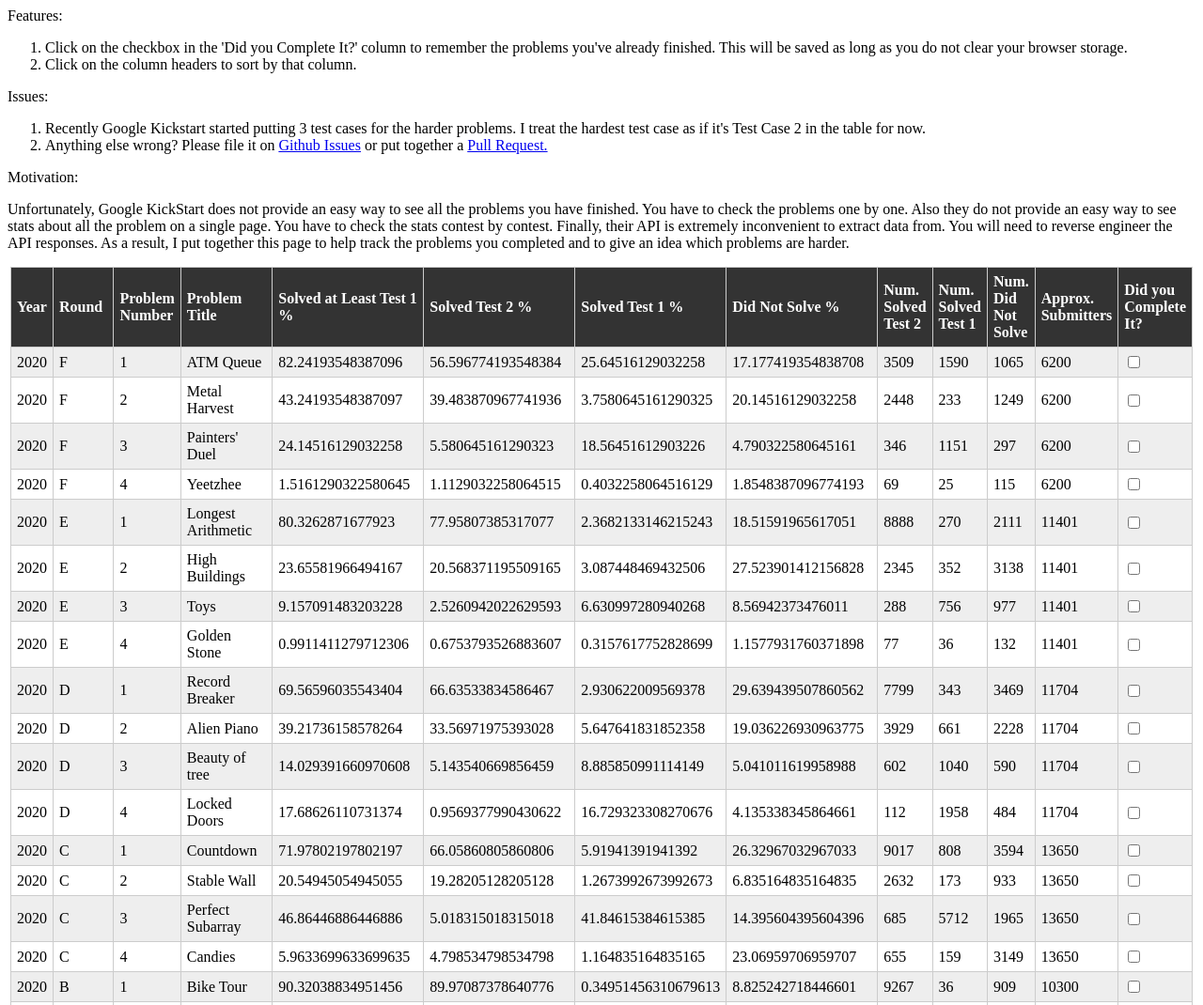
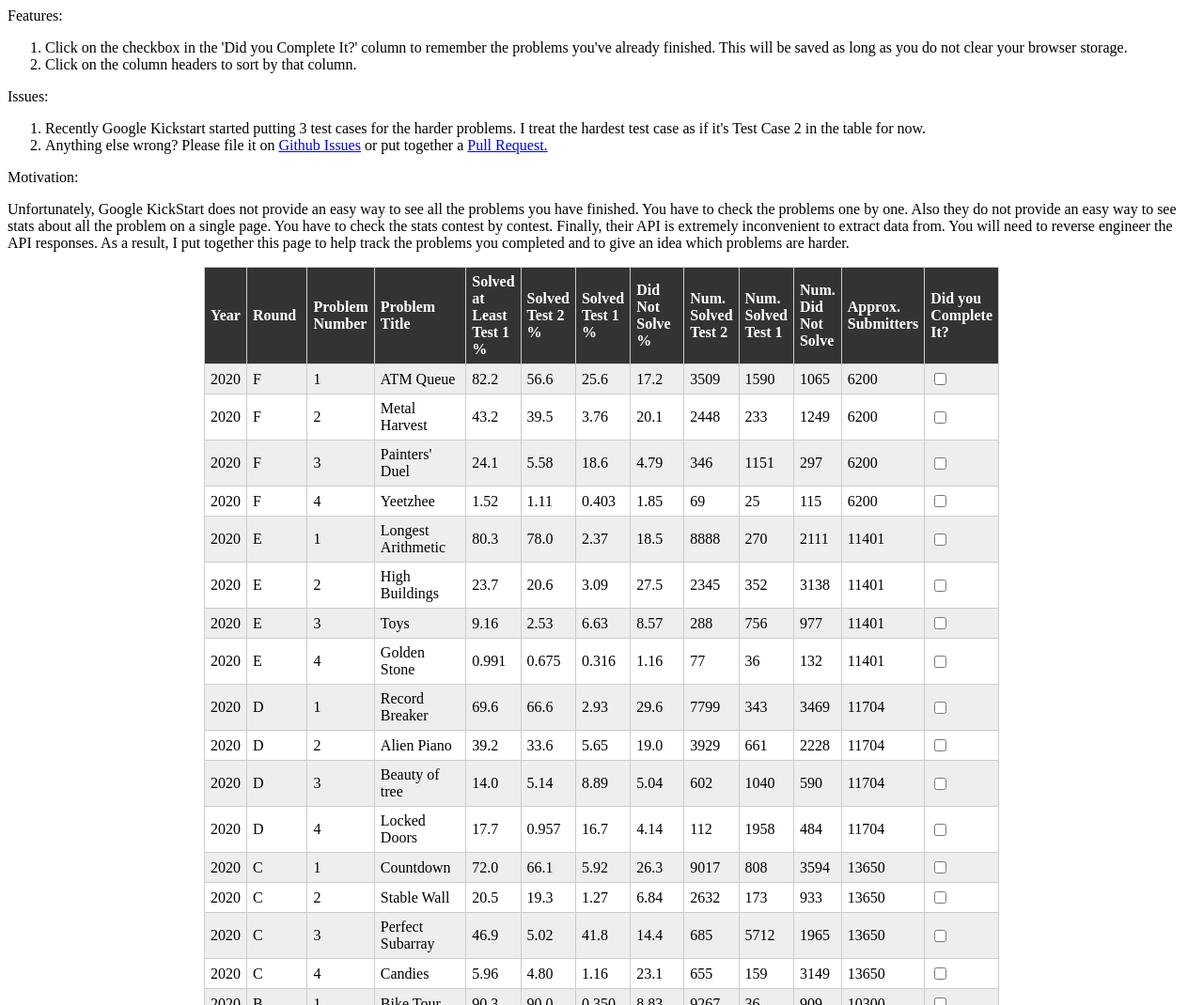
Before and after one commit to josephmate/GoogleKickStartStats, a plain HTML site: page index.html in a window 1280 px wide. Shown: the top 1070 px of the page at 94% size. Drawn offline with nearby package versions, Linux system fonts and the light colour scheme.

Commit message:
only display 3 most significant digits

```diff
--- a/index.html
+++ b/index.html
@@ -181,9 +181,12 @@
                     return d.name + "Class";
                 })
                 .text(function (d) {
-                    if (typeof (d.value) == "object") {
-                        return timeformat(d.value)
-                    } else if (d.name === "completed") {
+                    if (d.name === "completed") {
+                    } else if (d.name === "solvedAtLeast1Percent"
+                            || d.name === "solvedTest2Percent"
+                            || d.name === "solvedTest1Percent"
+                            || d.name === "didNotSolvePercent") {
+                        return d.value.toPrecision(3)
                     } else {
                         return d.value
                     }
```
